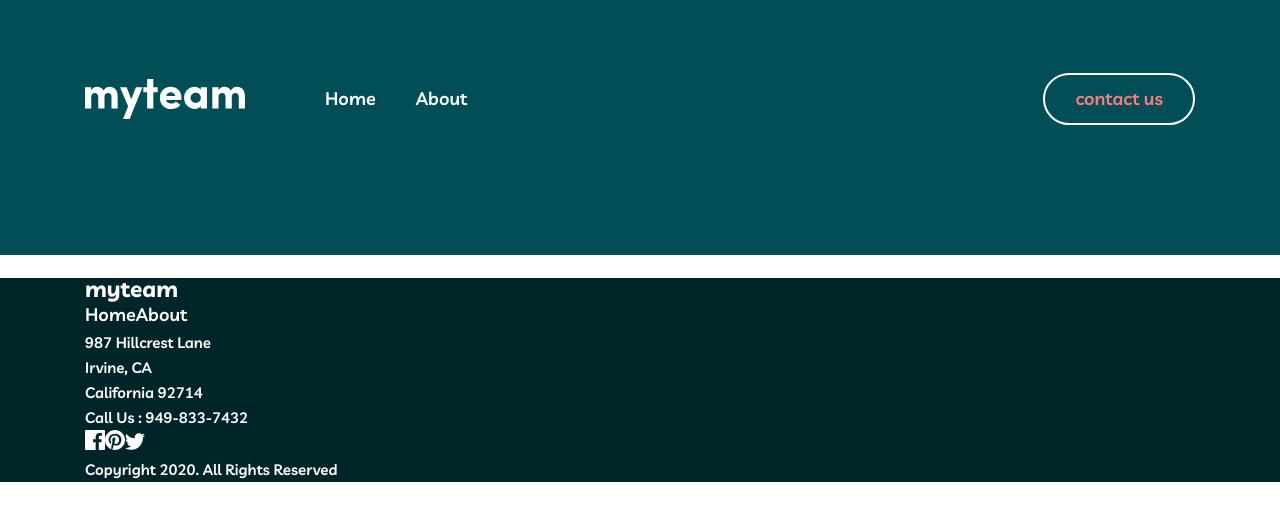
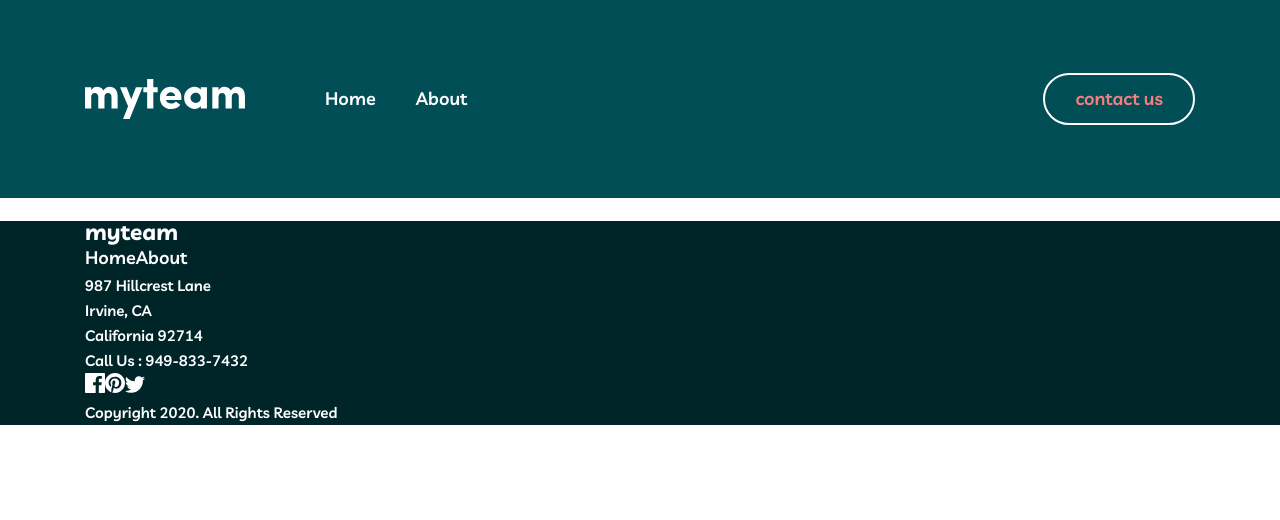
Before and after one commit to MorMarzan/myteam, a React (Vite) app: page /contact in a window 1280 px wide. Shown: the top 520 px of the page. Built offline with nearby package versions, Linux system fonts and the light colour scheme.

Commit message:
Add sticky header logic and style

```diff
--- a/src/assets/styles/cmps/_app-header.scss
+++ b/src/assets/styles/cmps/_app-header.scss
@@ -1,7 +1,14 @@
 .app-header {
     background-color: $clrPrimary1;
-    padding-block-start: 73px;
-    padding-block-end: 130px;
+    padding-block: 73px;
+    // padding-block-end: 130px;
+    position: sticky;
+    top: 0;
+    transition: box-shadow 0.3s ease-in-out;
+
+    &.scrolled {
+        box-shadow: 0 3px 5px #c4fffe38;
+    }
 
     .logo {
         max-width: 160px;
--- a/src/assets/styles/pages/_home-page.scss
+++ b/src/assets/styles/pages/_home-page.scss
@@ -9,6 +9,7 @@
             align-items: end;
             column-gap: 200px;
             row-gap: 155px;
+            padding-block-start: 57px;
 
             p {
                 grid-row: 1;
--- a/src/cmps/AppHeader.jsx
+++ b/src/cmps/AppHeader.jsx
@@ -1,13 +1,28 @@
+import { useEffect, useState } from "react"
 import { NavLink, useNavigate } from "react-router-dom"
+
 import logo from '/images/logo.svg'
 import hamburger from '/images/icon-hamburger.svg'
 
 
 export function AppHeader() {
 
+    const [isScrolled, setIsScrolled] = useState(false)
+
+    useEffect(() => {
+        window.addEventListener('scroll', handleScroll)
+
+        return () => window.removeEventListener('scroll', handleScroll)
+    }, [])
+
+    function handleScroll() {
+        setIsScrolled(window.scrollY > 0)
+    }
+
+    const dynClass = isScrolled ? 'scrolled' : ''
 
     return (
-        <header className="main-layout full app-header ">
+        <header className={`main-layout full app-header ${dynClass}`}>
 
             <div className="section-container flex align-center">
                 <img src={logo} alt="myteam logo" className="logo"></img>
```
